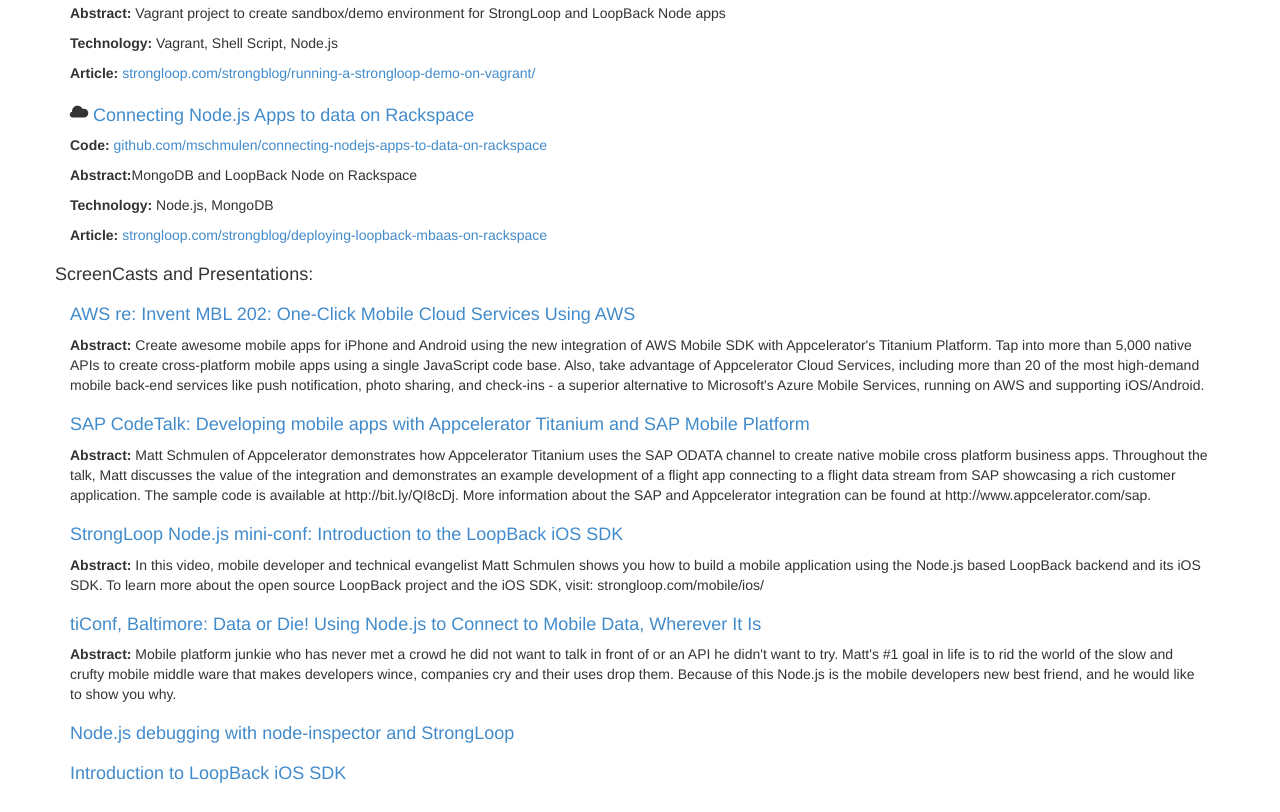
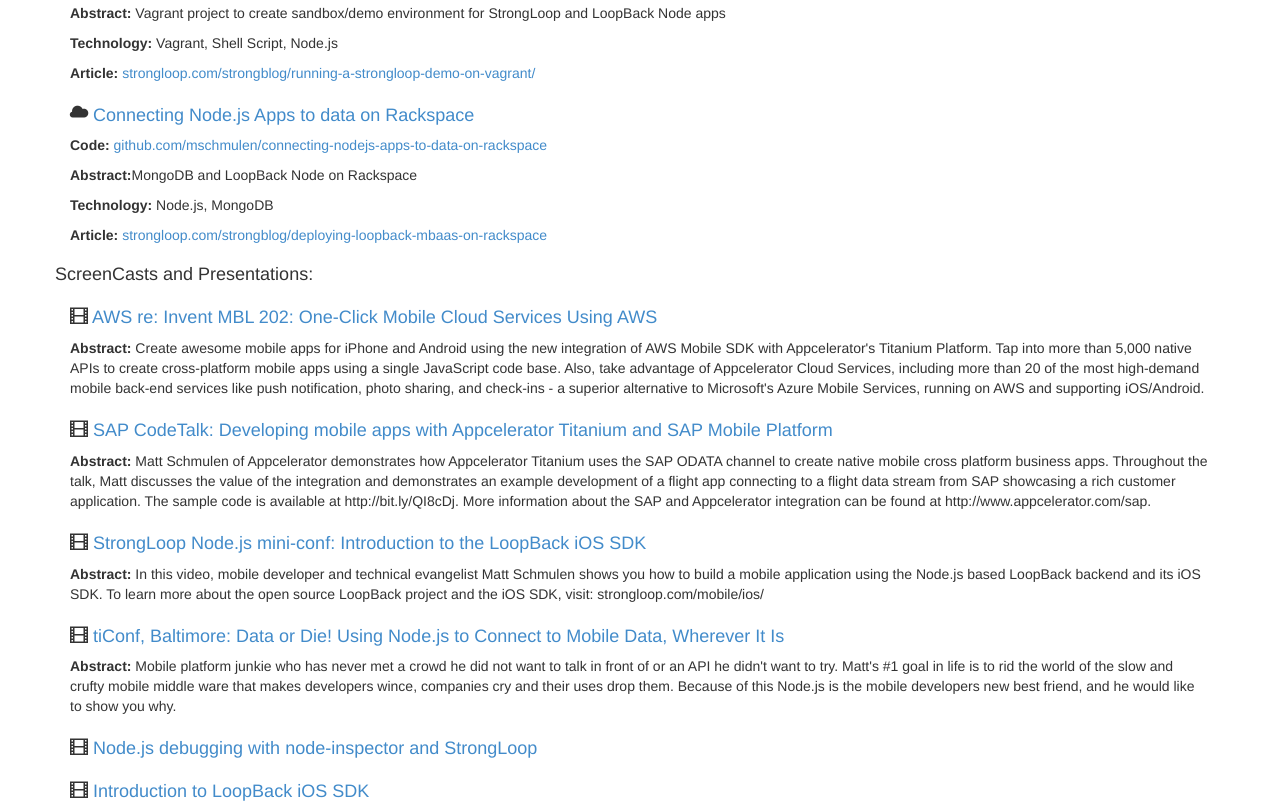
Before and after one commit to mschmulen/mschmulen.github.io, a plain HTML site: page index.html in a window 1280 px wide. Shown: the part 1249-2061 px from the top of the page. Drawn offline with nearby package versions, Linux system fonts and the light colour scheme.

Commit message:
added icon to talks

```diff
--- a/index.html
+++ b/index.html
@@ -123,40 +123,38 @@
         <h4> ScreenCasts and Presentations: </h4>
 
 				<div class="col-lg-12">
-				          <h4><a href="https://www.youtube.com/watch?v=EwsZG-5wNqo"> AWS re: Invent MBL 202: One-Click Mobile Cloud Services Using AWS</a></h4>
+				  <h4><i class="glyphicon glyphicon-film"></i> <a href="https://www.youtube.com/watch?v=EwsZG-5wNqo"> AWS re: Invent MBL 202: One-Click Mobile Cloud Services Using AWS</a></h4>
 									<p><b>Abstract:</b> Create awesome mobile apps for iPhone and Android using the new integration of AWS Mobile SDK with Appcelerator's Titanium Platform. Tap into more than 5,000 native APIs to create cross-platform mobile apps using a single JavaScript code base.
 
 				Also, take advantage of Appcelerator Cloud Services, including more than 20 of the most high-demand mobile back-end services like push notification, photo sharing, and check-ins - a superior alternative to Microsoft's Azure Mobile Services, running on AWS and supporting iOS/Android.
 									</p>
 				</div>
 
-
         <div class="col-lg-12">
-          <h4><a href="https://www.youtube.com/watch?v=cSYu2Np_U_U"> SAP CodeTalk: Developing mobile apps with Appcelerator Titanium and SAP Mobile Platform </a></h4>
+          <h4><i class="glyphicon glyphicon-film"></i><a href="https://www.youtube.com/watch?v=cSYu2Np_U_U"> SAP CodeTalk: Developing mobile apps with Appcelerator Titanium and SAP Mobile Platform </a></h4>
 					<p><b>Abstract:</b> Matt Schmulen of Appcelerator demonstrates how Appcelerator Titanium uses the SAP ODATA channel to create native mobile cross platform business apps. Throughout the talk, Matt discusses the value of the integration and demonstrates an example development of a flight app connecting to a flight data stream from SAP showcasing a rich customer application. The sample code is available at http://bit.ly/QI8cDj. More information about the SAP and Appcelerator integration can be found at http://www.appcelerator.com/sap.
 					</p>
 
 				</div>
 
 				<div class="col-lg-12">
-          <h4><a href="https://vimeo.com/82734134"> StrongLoop Node.js mini-conf: Introduction to the LoopBack iOS SDK </a></h4>
+          <h4><i class="glyphicon glyphicon-film"></i><a href="https://vimeo.com/82734134"> StrongLoop Node.js mini-conf: Introduction to the LoopBack iOS SDK </a></h4>
 					<p><b>Abstract:</b> In this video, mobile developer and technical evangelist Matt Schmulen shows you how to build a mobile application using the Node.js based LoopBack backend and its iOS SDK. To learn more about the open source LoopBack project and the iOS SDK, visit: strongloop.com/mobile/ios/
 					</p>
 				</div>
 
         <div class="col-lg-12">
-          <h4><a href="https://vimeo.com/69841474"> tiConf, Baltimore: Data or Die! Using Node.js to Connect to Mobile Data, Wherever It Is </a></h4>
+          <h4><i class="glyphicon glyphicon-film"></i><a href="https://vimeo.com/69841474"> tiConf, Baltimore: Data or Die! Using Node.js to Connect to Mobile Data, Wherever It Is </a></h4>
 					<p><b>Abstract:</b> Mobile platform junkie who has never met a crowd he did not want to talk in front of or an API he didn't want to try. Matt's #1 goal in life is to rid the world of the slow and crufty mobile middle ware that makes developers wince, companies cry and their uses drop them. Because of this Node.js is the mobile developers new best friend, and he would like to show you why.
 					</p>
 				</div>
 
 				<div class="col-lg-12">
-          <h4><a href="https://vimeo.com/70737771"> Node.js debugging with node-inspector and StrongLoop </a></h4>
+          <h4><i class="glyphicon glyphicon-film"></i><a href="https://vimeo.com/70737771"> Node.js debugging with node-inspector and StrongLoop </a></h4>
 				</div>
         <div class="col-lg-12">
-          <h4><a href="https://vimeo.com/79834307"> Introduction to LoopBack iOS SDK </a></h4>
+          <h4><i class="glyphicon glyphicon-film"></i><a href="https://vimeo.com/79834307"> Introduction to LoopBack iOS SDK </a></h4>
 				</div>
-
 
 			</div>
 		</div>
```
